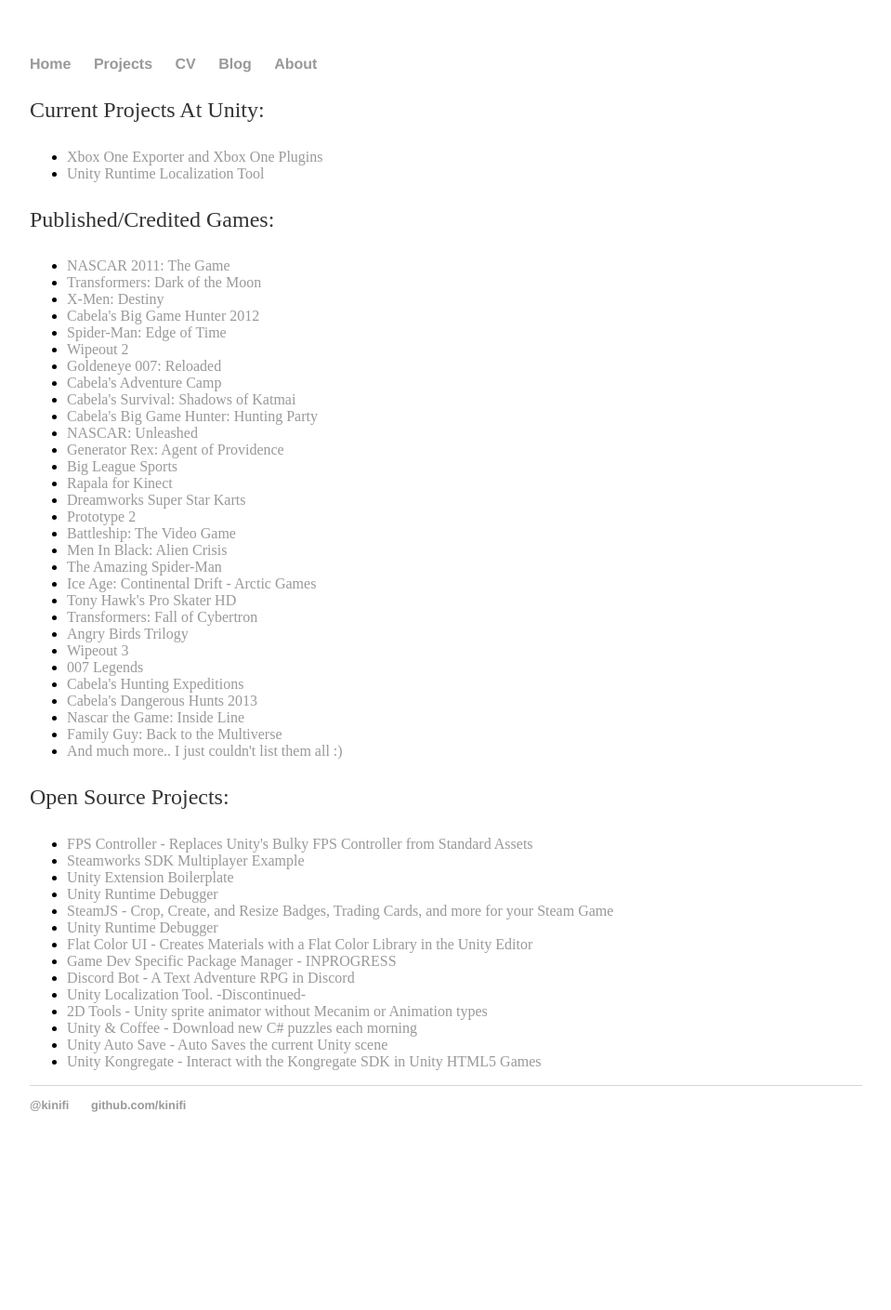
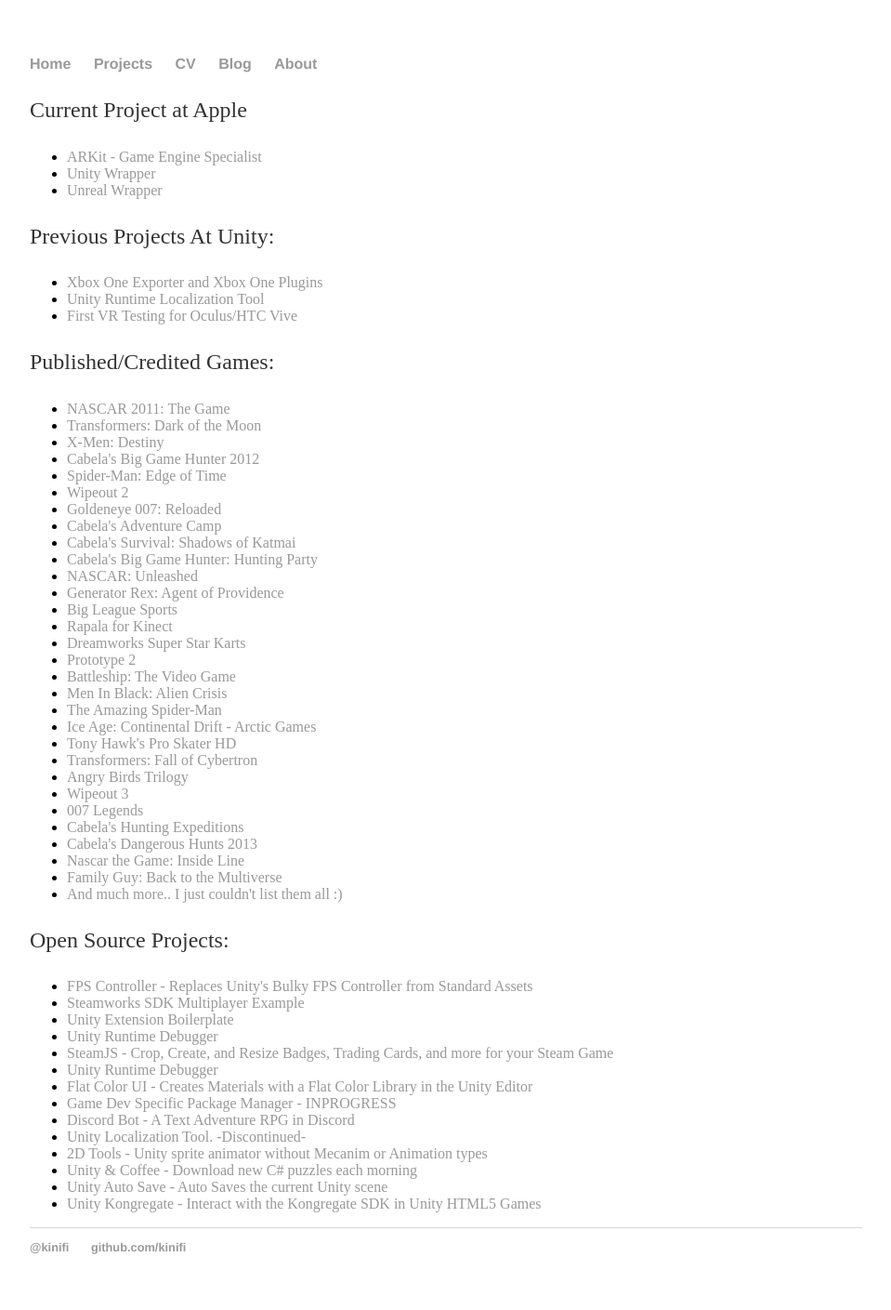
Before and after one commit to kinifi/kinifi.github.io, a Jekyll site: the page built from projects/index.html, in a window 1280 px wide. Shown: the whole page at 93% size, without its empty margins (160-1119 px from the left). Built offline with Jekyll 4.4.1, drawn with Linux system fonts in a browser that asks for light colours; before the commit the page ends 1256 px from its top, so only the background shows below that.

Commit message:
Update index.html

```diff
--- a/projects/index.html
+++ b/projects/index.html
@@ -4,10 +4,17 @@
 ---
 
 	<div class="cv">
-		<p>Current Projects At Unity: </p>
+		<p>Current Project at Apple </p>
+		<ul class="contacts">
+			<li><a href="#">ARKit - Game Engine Specialist</a></li>
+			<li><a href="#">Unity Wrapper</a></li>
+			<li><a href="#">Unreal Wrapper</a></li>
+		</ul>
+		<p>Previous Projects At Unity: </p>
 		<ul class="contacts">
 			<li><a href="#">Xbox One Exporter and Xbox One Plugins</a></li>
 			<li><a href="#">Unity Runtime Localization Tool</a></li>
+			<li><a href="#">First VR Testing for Oculus/HTC Vive</a></li>
 		</ul>
 		<p>Published/Credited Games: </p>
 		<ul class="contacts">
```
